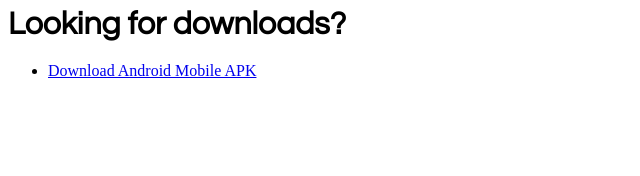
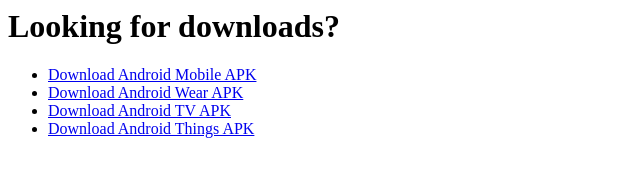
Before and after one commit to DFApp/dfapp.github.io, a plain HTML site: page index.html in a window 1280 px wide. Shown: the whole page, without its empty margins (0-640 px from the left). Drawn offline with Linux system fonts and the light colour scheme.

Commit message:
Update index.html

```diff
--- a/index.html
+++ b/index.html
@@ -4,9 +4,12 @@
     <title>DiamondFire App</title>
   </head>
   <body>
-    <h1 style="font-family:Century Gothic">Looking for downloads?</h1>
+    <h1>Looking for downloads?</h1>
     <ul>
       <li><a href="/downloads/android/DiamondFire-Mobile.apk">Download Android Mobile APK</a></li>
+      <li><a href="/downloads/android/DiamondFire-wear.apk">Download Android Wear APK</a></li>
+      <li><a href="/downloads/android/DiamondFire-tv.apk">Download Android TV APK</a></li>
+      <li><a href="/downloads/android/DiamondFire-things.apk">Download Android Things APK</a></li>
     </ul>
   </body>
 </html>
```
